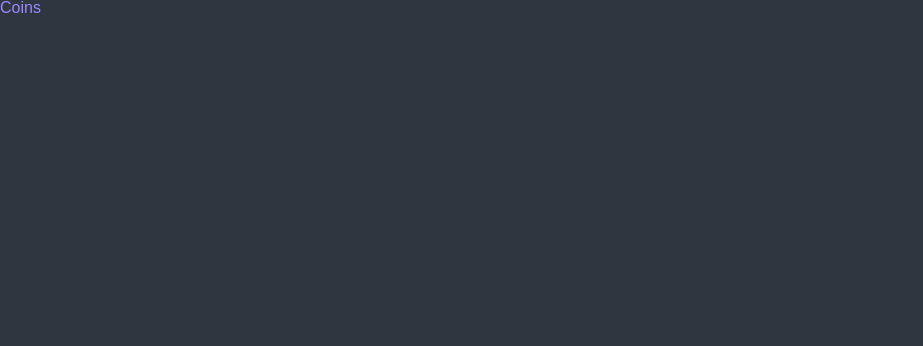
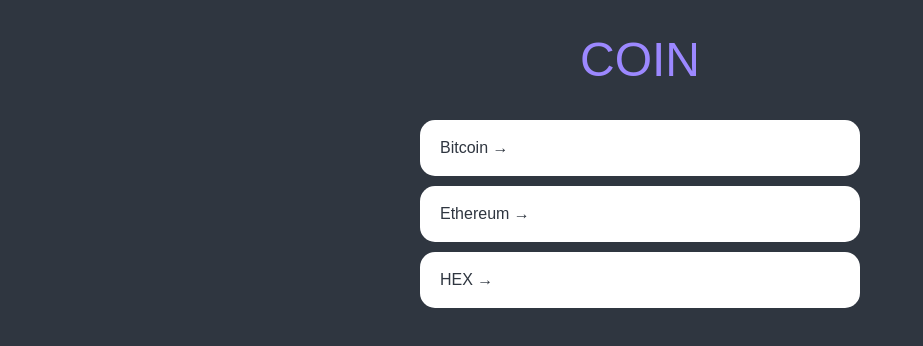
Before and after one commit to yurim-hgr/criptoPractice, a React (Create React App) app: page / in a window 1280 px wide. Shown: the top 346 px of the page, without its empty margins (0-923 px from the left). Built offline with nearby package versions, Linux system fonts and the light colour scheme.

Commit message:
코인 리스트 세팅, 라우터 연결

```diff
--- a/src/App.tsx
+++ b/src/App.tsx
@@ -62,6 +62,7 @@
 }
 a {
   text-decoration:none;
+  color: inherit;
 }
 `;
 
--- a/src/index.tsx
+++ b/src/index.tsx
@@ -6,9 +6,9 @@
 
 const root = ReactDOM.createRoot(document.getElementById("root") as HTMLElement);
 root.render(
-  <React.StrictMode>
+  <div>
     <ThemeProvider theme ={theme}>
       <App />
     </ThemeProvider>
-  </React.StrictMode>
+  </div>
 );
--- a/src/routes/Coin.tsx
+++ b/src/routes/Coin.tsx
@@ -1,7 +1,12 @@
+import { useParams } from "react-router-dom";
 
+interface RouteParams{
+    coinId: string;
+}
+function Coin() {
+    const {coinId} = useParams<RouteParams>();
+    return <div>coin : {coinId}</div>
 
-function Coin() {
-    return <div>coin</div>
 }
 
 export default Coin;
--- a/src/routes/Coins.tsx
+++ b/src/routes/Coins.tsx
@@ -1,10 +1,87 @@
+import { Link } from "react-router-dom";
 import { styled } from "styled-components";
+
+const Container = styled.div`
+    padding: 0px 20px;
+    max-width: 480px;
+    margin: 0 auto;
+`;
+
+const Header = styled.header`
+    height: 15vh;
+    display: flex;
+    justify-content: center;
+    align-items: center;`;
+
+const CoinList = styled.ul``;
+
+const Coin  = styled.li`
+    background-color: white;
+    color: ${props => props.theme.bgColor};
+    margin-bottom : 10px;
+    border-radius: 15px;
+    a{
+        padding: 20px;
+        transition: color 0.2s ease-in;
+        display: block;
+    }
+    &:hover {
+        a {
+            color: ${props => props.theme.accentColor};
+        }
+    }
+`;
 
 const Title = styled.h1`
     color: ${props => props.theme.accentColor};
+    font-size: 48px;
 `
+
+const coins= [
+    {
+        id: "btc-bitcoin",
+        name: "Bitcoin",
+        symbol: "BTC",
+        rank: 1,
+        is_new: false,
+        is_active: true,
+        type: "coin",
+    },
+    {
+        id: "eth-ethereum",
+        name: "Ethereum",
+        symbol: "ETH",
+        rank: 2,
+        is_new: false,
+        is_active: true,
+        type: "coin",
+    },
+    {
+        id: "hex-hex",
+        name: "HEX",
+        symbol: "HEX",
+        rank: 3,
+        is_new: false,
+        is_active: true,
+        type: "token",
+    },
+]
 function Coins (){
-    return <Title>Coins</Title>
+    return (
+    <Container>
+        <Header>
+            <Title>COIN</Title>
+        </Header>
+        <CoinList>
+            {coins.map((coin) => (
+                <Coin key={coin.id}>
+                    <Link to={`/${coin.id}`}>{coin.name} &rarr;</Link>
+                </Coin>
+            ))}
+
+        </CoinList>
+    </Container>
+    );
 }
 
 export default Coins;
```
Also changed, not shown: src/components/Button.tsx (added, +8 -0 lines).
